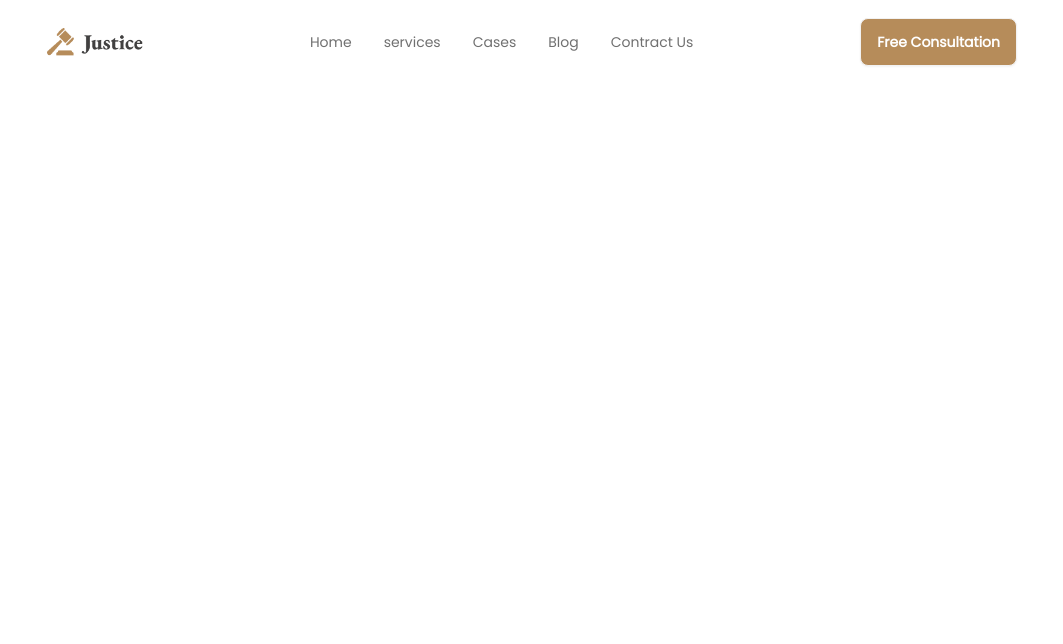
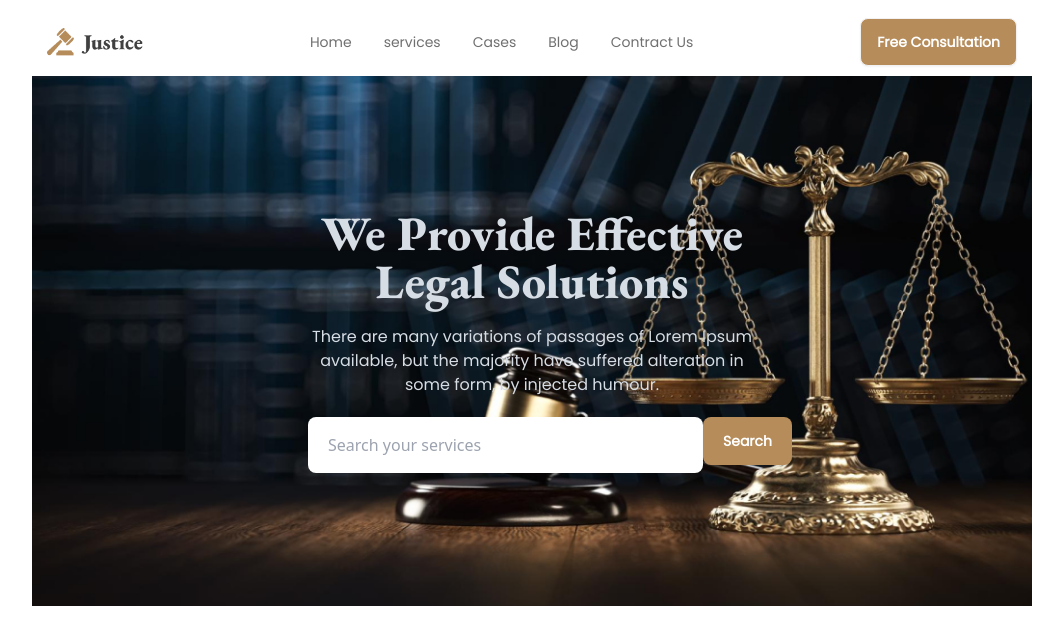
Before and after one commit to minhajul08/legal-solution-daisyui, a plain HTML site: page index.html in a window 1280 px wide. Shown: the whole page, without its empty margins (108-1171 px from the left). Drawn offline with nearby package versions, Linux system fonts and the light colour scheme.

Commit message:
added hero section

```diff
--- a/index.html
+++ b/index.html
@@ -45,6 +45,7 @@
 </style>
 </head>
 <body>
+  <!-- navbar section -->
     <header class="container mx-auto">
         <div class="navbar justify-evenly pt-4">
             <div class="">
@@ -78,6 +79,20 @@
               <a class="btn bg-primary text-white font-poppins">Free Consultation</a>
             </div>
           </div>
+          <!-- header section -->
+          <div class="hero mx-auto lg:w-[1000px] lg:h-[530px]" style="background-image: url(images/banner.png);">
+            <div class="hero-overly bg-opacity-60"></div>
+            <div class="hero-content text-center text-neutral-content">
+              <div class="max-w-md">
+                <h1 class="mb-5 text-5xl font-extrabold font-eb-garamond">We Provide Effective Legal Solutions</h1>
+                <p class="mb-5 font-poppins">There are many variations of passages of Lorem Ipsum available, but the majority have suffered alteration in some form, by injected humour.</p>
+                <div class="flex justify-between">
+                  <input class="py-4 pl-5 pr-36 rounded-lg text-navbar" type="text" placeholder="Search your services">
+                  <button class="btn bg-primary text-white font-poppins border-0 py-4 px-5">Search</button>
+                </div>
+              </div>
+            </div>
+          </div>
     </header>
     <main>
 
```
